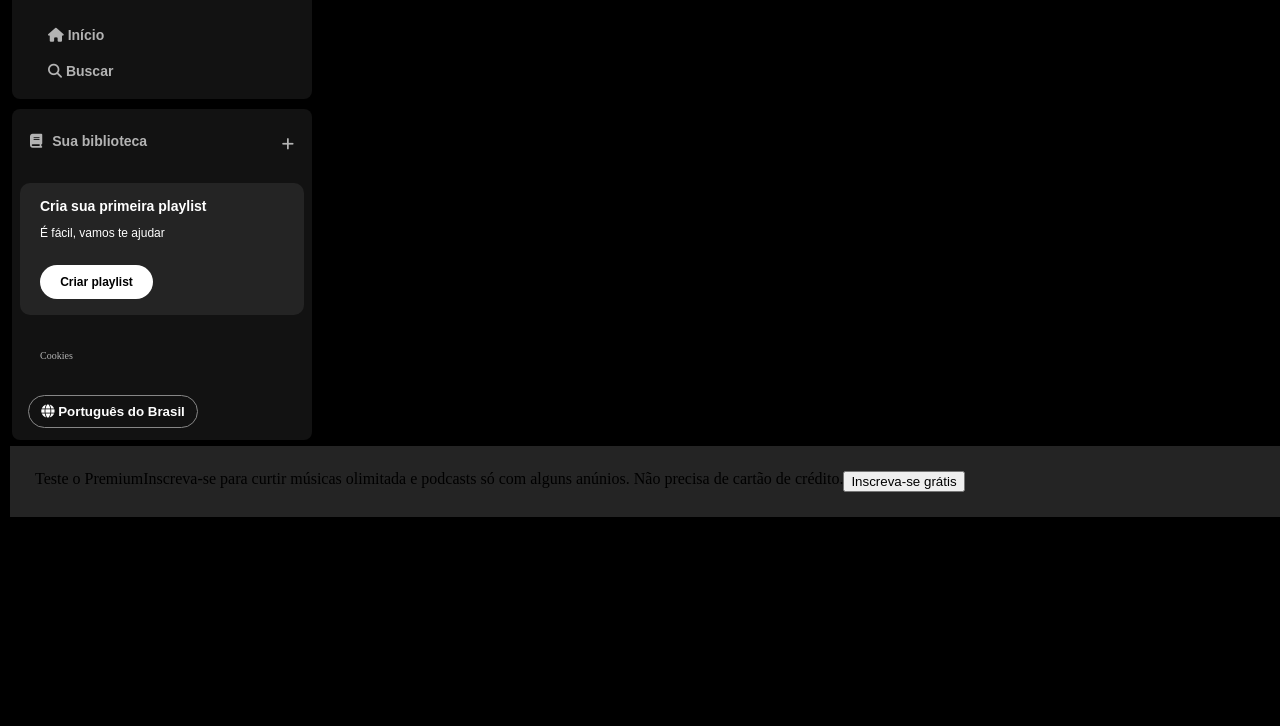
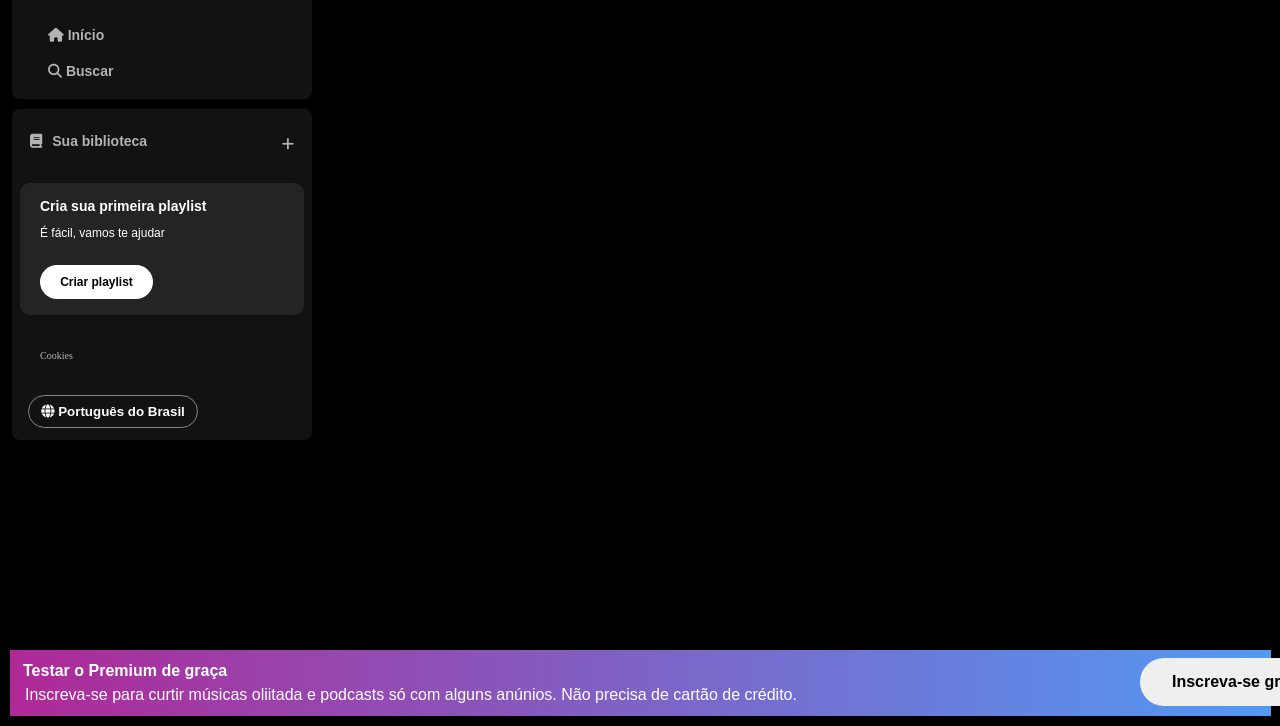
Before and after one commit to Hardilles/Imersao_Alura-Spotify, a plain HTML site: page index.html in a window 1280 px wide. Shown: the part 74-800 px from the top of the page. Drawn offline with Linux system fonts and the light colour scheme.

Commit message:
footer_II

```diff
--- a/index.html
+++ b/index.html
@@ -46,9 +46,11 @@
                     <div class="section-playlist__content">
                         <span class="text title">Cria sua primeira playlist</span> <!--Duas classes-->
                         <span class="text subtitle">É fácil, vamos te ajudar</span> <!--Duas classes-->
-                        <button class="section-playlist__button">
-                            <span>Criar playlist</span>
-                        </button>
+                            <div>
+                                <button class="section-playlist__button">
+                                    <span>Criar playlist</span>
+                                </button>
+                            </div>
                     </div>
                 </section>
                 <div class="cookies">
@@ -64,13 +66,15 @@
     </div>
     <footer class="rodape">
         <div class="rodape__div">
-            <span>Teste o Premium</span>
-            <span>Inscreva-se para curtir músicas olimitada e podcasts só com alguns anúnios. Não precisa de cartão de crédito.</span>
-            <div>
-                <button class="Inscreva-se">
-                    <span>Inscreva-se grátis</span>
-                </button>
+            <div class="linha1">
+                <span>Testar o Premium de graça</span>
             </div>
+            <div class="linha2">
+                <span>Inscreva-se para curtir músicas oliitada e podcasts só com alguns anúnios. Não precisa de cartão de crédito.</span>
+            </div>
+
+                <button class="Inscreva__button">Inscreva-se grátis</button>
+
         </div>
     </footer>
 </body>
--- a/style.css
+++ b/style.css
@@ -81,6 +81,9 @@
     text-decoration: none;
     text-transform: none;
     padding: 20px 10px;
+    cursor: pointer;
+    transition: all .5s ease;
+
 }
 
 .library .library__button .fa{
@@ -179,13 +182,55 @@
     border-radius: 20px;
 }
 
-.rodape .rodape__div{
+.rodape {
     display: flex;
-    background-color: #242424;
-    margin-top: 520px;
     position: fixed;
-    padding: 25px;
-    width: 1300px;
+    bottom: 0;
+    width: 98.5%;
+    margin: 10px 10px 10px 10px;
+    background: linear-gradient(90deg, rgba(175,41,151,1) 0%, rgba(126,99,198,1) 50%, rgba(81,154,244,1) 100%);
+}
+
+.Inscreva__button{
+    width: 200px;
+    border-radius: 40px;
+    transition: all .3s ease-in-out; /*transição suave*/
+    padding: 15px;
+    border: none;
+    margin-left: 1130px;
+    font-weight: 600;
+    font-size: 16px;
+    margin-bottom: 10px;
+
+}
+
+/*Ao passar o mouse por cima do botão, muda as cores e altera o tamanho para destacar ele*/
+.Inscreva__button:hover{
+    background-color:#ffffff;
+    color: rgb(0, 0, 0);
+    transform: scale(1.1);
+    cursor: pointer;
+
+}
+
+.rodape .linha1{
+    font-weight: 600;
+    color: #fff;
+    font-family: "DM Sans", sans-serif;
+    padding: 3px;
+    margin-top: 10px;
+    width: 900px;
     margin-left: 10px;
 
 }
+
+.rodape .linha2{
+    font-weight: 100;
+    color: white;
+    font-family: "DM Sans", sans-serif;
+    padding: 5px;
+    width: 900px;
+    margin-bottom: -50px;
+    margin-left: 10px;
+
+}
```
